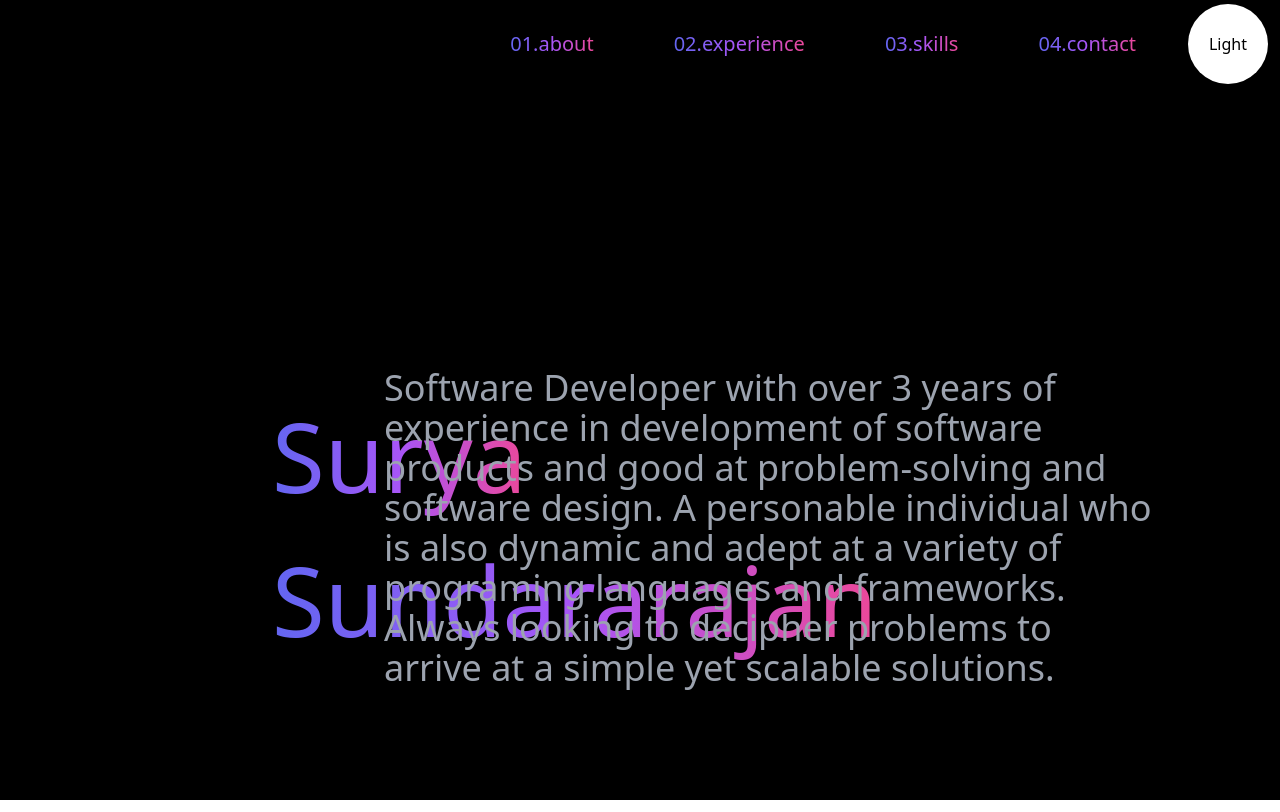
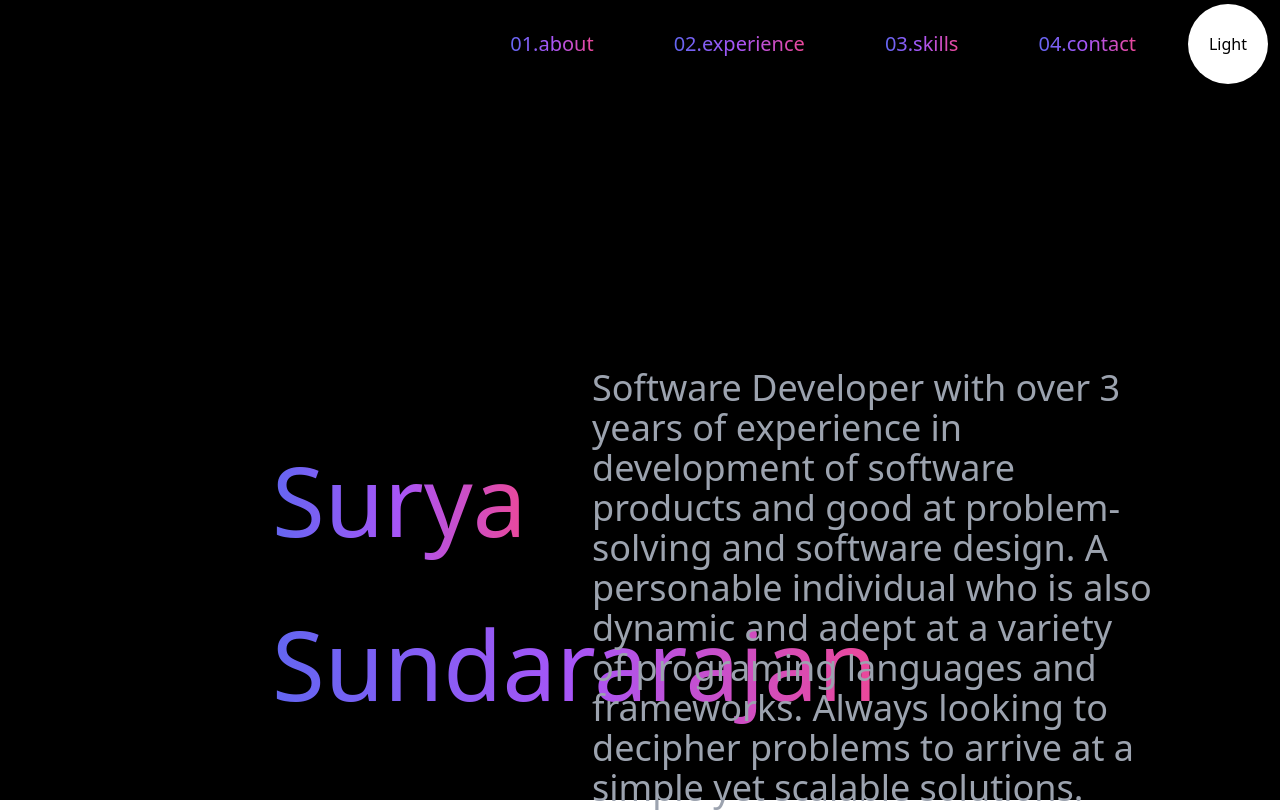
Before and after one commit to Surya-the-coder/surya-portfolio, a Next.js app: page / in a window 1280 px wide. Built offline with nearby package versions, Linux system fonts and the light colour scheme.

Commit message:
Changed style

```diff
--- a/pages/contact.tsx
+++ b/pages/contact.tsx
@@ -15,9 +15,9 @@ const contact = () => {
   return (
     <div className={LightMode ? 'flex flex-col w-full min-h-screen bg-white' : 'flex flex-col w-full min-h-screen bg-black'}>
       <NavBar LightMode = {LightMode} setLightMode = {setLightMode} />
-      <div className=' flex flex-col pt-[24rem] pl-[12rem] relative z-0'>
+      <div className=' flex flex-col pt-96 pl-48 relative z-0'>
         <div className='flex justify-left'>
-          <p className={` flex justify-center text-[96px] mx-20 text-transparent bg-clip-text bg-gradient-to-r from-indigo-500 via-purple-500 to-pink-500 `}>
+          <p className={` flex justify-center text-8xl mx-20 text-transparent bg-clip-text bg-gradient-to-r from-indigo-500 via-purple-500 to-pink-500 `}>
             Contact Cooking...
           </p>
         </div>
--- a/pages/experience.tsx
+++ b/pages/experience.tsx
@@ -15,9 +15,9 @@ const experience = () => {
   return (
     <div className={LightMode ? 'flex flex-col w-full min-h-screen bg-white' : 'flex flex-col w-full min-h-screen bg-black'}>
       <NavBar LightMode = {LightMode} setLightMode = {setLightMode} />
-      <div className=' flex flex-col pt-[24rem] pl-[12rem] relative z-0'>
+      <div className=' flex flex-col pt-96 pl-48 relative z-0'>
         <div className='flex justify-left'>
-          <p className={` flex justify-center text-[96px] mx-20 text-transparent bg-clip-text bg-gradient-to-r from-indigo-500 via-purple-500 to-pink-500 `}>
+          <p className={` flex justify-center text-8xl mx-20 text-transparent bg-clip-text bg-gradient-to-r from-indigo-500 via-purple-500 to-pink-500 `}>
             Experience Cooking...
           </p>
         </div>
--- a/pages/index.tsx
+++ b/pages/index.tsx
@@ -14,19 +14,19 @@ const IndexPage = () => {
   return (
     <div className={LightMode ? 'flex flex-col w-full min-h-screen bg-white' : 'flex flex-col w-full min-h-screen bg-black'}>
       <NavBar LightMode = {LightMode} setLightMode = {setLightMode} />
-      <div className='flex pl-96 pr-[8rem] pt-[23rem] absolute z-30'>
+      <div className='flex pl-96 ml-52 pr-[8rem] pt-[23rem] absolute z-30'>
         <p className={`flex justify-center text-4xl w-full ${LightMode ? 'text-gray-500' : 'text-gray-400'}`}>
         Software Developer with over 3 years of experience in development of software products and good at problem-solving and software design. A personable individual who is also dynamic and adept at a variety of programing languages and frameworks. Always looking to decipher problems to arrive at a simple yet scalable solutions.
         </p>
       </div>
-      <div className=' flex flex-col pt-[24rem] pl-[12rem] relative z-0'>
+      <div className=' flex flex-col pt-96 pl-48 relative z-0'>
         <div className='flex justify-left'>
-          <p className={'flex justify-center text-[96px] mx-20 text-transparent bg-clip-text bg-gradient-to-r from-indigo-500 via-purple-500 to-pink-500 '}>
+          <p className={'flex justify-center text-8xl my-10 py-7 mx-20 text-transparent bg-clip-text bg-gradient-to-r from-indigo-500 via-purple-500 to-pink-500 '}>
             Surya
           </p>
         </div>
         <div className='flex justify-left'>
-          <p className={'flex justify-center text-[96px] mx-20 text-transparent bg-clip-text bg-gradient-to-r from-indigo-500 via-purple-500 to-pink-500'}>
+          <p className={'flex justify-center text-8xl pb-7 mx-20 text-transparent bg-clip-text bg-gradient-to-r from-indigo-500 via-purple-500 to-pink-500'}>
             Sundararajan
           </p>
           {/* <h1 className = "font-extrabold text-transparent text-8xl bg-clip-text bg-gradient-to-r from-purple-400 to-pink-600"> Tailwind CSS </h1> */}
--- a/pages/skills.tsx
+++ b/pages/skills.tsx
@@ -15,9 +15,9 @@ const skills = () => {
     return (
         <div className={LightMode ? 'flex flex-col w-full min-h-screen bg-white' : 'flex flex-col w-full min-h-screen bg-black'}>
         <NavBar LightMode = {LightMode} setLightMode = {setLightMode} />
-        <div className=' flex flex-col pt-[24rem] pl-[12rem] relative z-0'>
+        <div className=' flex flex-col pt-96 pl-48 relative z-0'>
             <div className='flex justify-left'>
-            <p className={` flex justify-center text-[96px] mx-20 text-transparent bg-clip-text bg-gradient-to-r from-indigo-500 via-purple-500 to-pink-500 `}>
+            <p className={` flex justify-center text-8xl mx-20 text-transparent bg-clip-text bg-gradient-to-r from-indigo-500 via-purple-500 to-pink-500 `}>
                 Skills Cooking...
             </p>
             </div>
```
